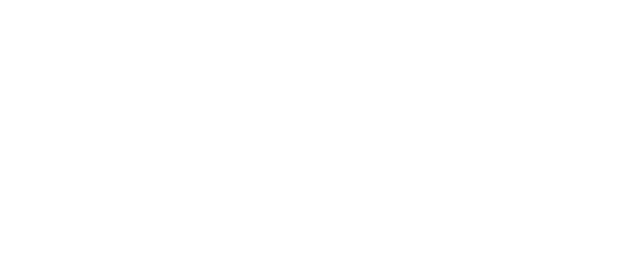
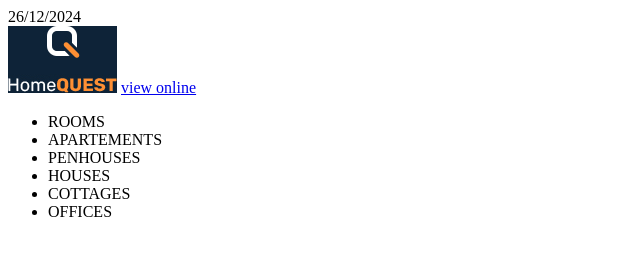
Before and after one commit to efatha/HomeQuest-Email-Template, a plain HTML site: page index.html in a window 1280 px wide. Shown: the whole page, without its empty margins (0-640 px from the left). Drawn offline with Linux system fonts and the light colour scheme.

Commit message:
Added the header tags and the images file

```diff
--- a/index.html
+++ b/index.html
@@ -6,6 +6,20 @@
     <title>Document</title>
 </head>
 <body>
-
+  <header>
+    <div class="date">26/12/2024</div>
+    <img src="images/logo.jpg" alt="">
+    <a href="#"> view online</a>
+  </header>
+  <nav>
+    <ul>
+        <li>ROOMS</li>
+        <li>APARTEMENTS</li>
+        <li>PENHOUSES</li>
+        <li>HOUSES</li>
+        <li>COTTAGES</li>
+        <li>OFFICES</li>
+    </ul>
+  </nav>
 </body>
 </html>
```
Also changed, not shown: images/border.jpg (added), images/footer_logo.jpg (added), images/header_image.jpg (added), images/ico_1.jpg (added), images/ico_2.jpg (added), images/ico_3.jpg (added), images/ico_facebook.jpg (added), images/ico_instagram.jpg (added), images/ico_linkedin.jpg (added), images/ico_twitter.jpg (added), images/image1.jpg (added), images/image2.jpg (added), images/image3.jpg (added), images/logo.jpg (added), 1 more files.
